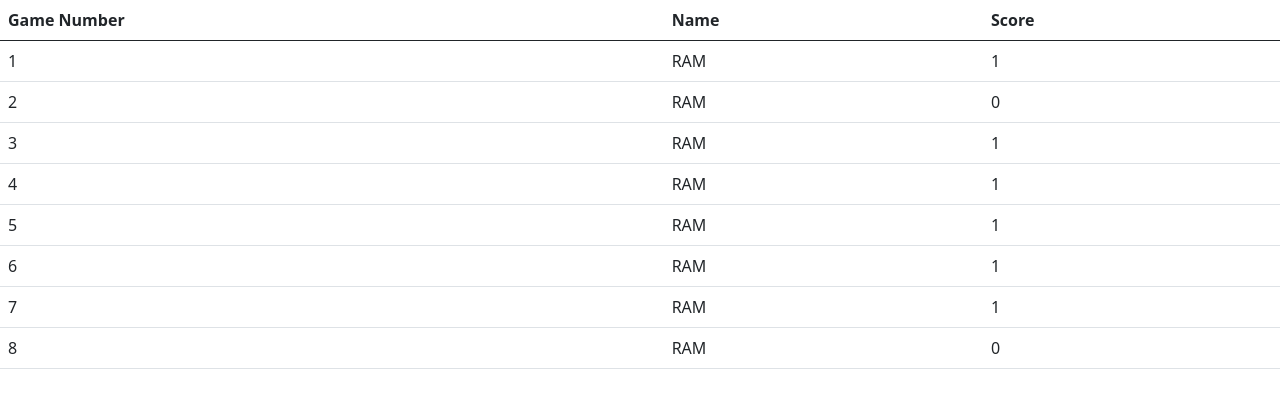
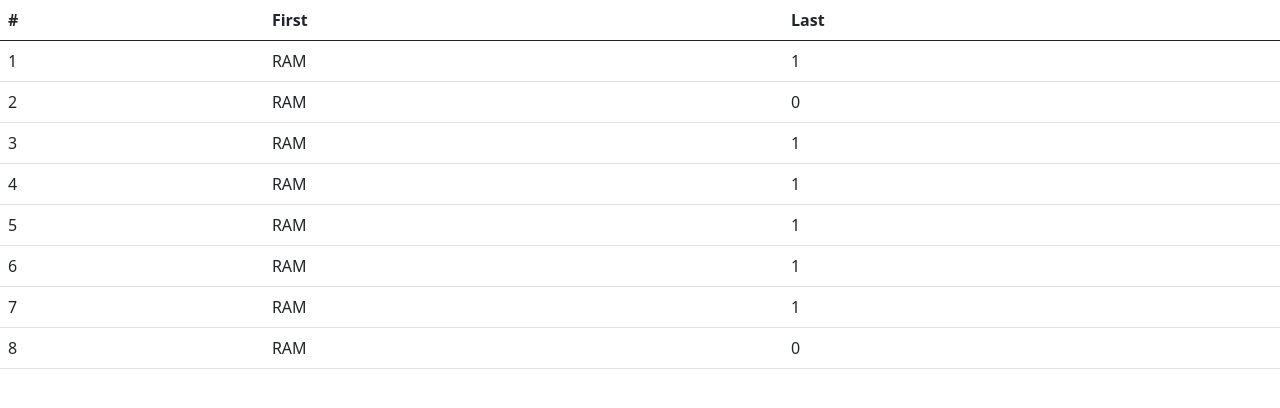
Before and after one commit to saitr/Capital-Pursuit, a Django app: template templates/score_dashboard.html in a window 1280 px wide. Shown: the top 408 px of the page. Run offline with Django 4.2, Linux system fonts and the light colour scheme; the template is opened without the code that fills it: values that come from a table or form of the project are taken from there, others are empty; data comes from the database, SQL or seed files in the repository.

Commit message:
pushing the user dashboard

```diff
--- a/static/css/style.css
+++ b/static/css/style.css
@@ -4,7 +4,7 @@ body, html {
 .custom-card {
     width: 400px;
     margin: auto;
-    margin-top: 20%; /* Adjust this value to change the distance from the top */
+    margin-top:10%;
     box-shadow: 0 0 10px rgba(0, 0, 0, 0.3);
 }
 
--- a/templates/score_dashboard.html
+++ b/templates/score_dashboard.html
@@ -1,12 +1,12 @@
 {% extends 'base.html' %}
 {% block content %}
 
-<table class="table">
+<!-- <table class="table">
     <thead>
       <tr>
-        <th>Game Number</th>
-        <th>Name</th>
-        <th>Score</th>
+        <th class="w-25">Game Number</th>
+        <th class="w-25">Name</th>
+        <th class="w-25">  Score</th>
       </tr>
     </thead>
     <tbody>
@@ -18,6 +18,27 @@
         </tr>
       {% endfor %}
     </tbody>
+  </table> -->
+
+  <table class="table">
+    <thead>
+      <tr>
+        <th scope="col">#</th>
+        <th scope="col">First</th>
+        <th scope="col">Last</th>
+      </tr>
+    </thead>
+    <tbody>
+        <tbody>
+            {% for score in user_scores %}
+              <tr>
+                <td>{{ score.id }}</td>
+                <td>{{ score.user.username|upper }}</td>
+                <td>{{ score.score }}</td>
+              </tr>
+            {% endfor %}
+          </tbody>
+    </tbody>
   </table>
 </div>
 
```
